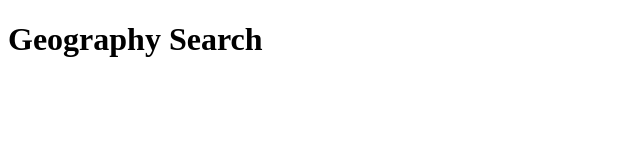
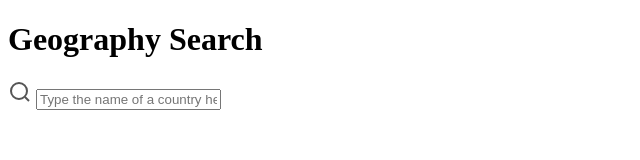
Before and after one commit to Mat1020/Geo-Search, a plain HTML site: page index.html in a window 1280 px wide. Shown: the whole page, without its empty margins (0-640 px from the left). Drawn offline with Linux system fonts and the light colour scheme.

Commit message:
Se agrega buscador

```diff
--- a/index.html
+++ b/index.html
@@ -7,5 +7,17 @@
   </head>
   <body>
       <h1 class="title">Geography Search</h1>
+      <div class="search-bar">
+        <!-- Ícono de lupa SVG -->
+        <svg class="search-icon" width="24" height="24" viewBox="0 0 24 24">
+          <circle cx="11" cy="11" r="8" stroke="#555" stroke-width="2" fill="none"/>
+          <line x1="17" y1="17" x2="21" y2="21" stroke="#555" stroke-width="2"/>
+        </svg>
+        <input
+          type="text"
+          class="search-input"
+          placeholder="Type the name of a country here."
+        />
+      </div>
   </body>
 </html>
```
